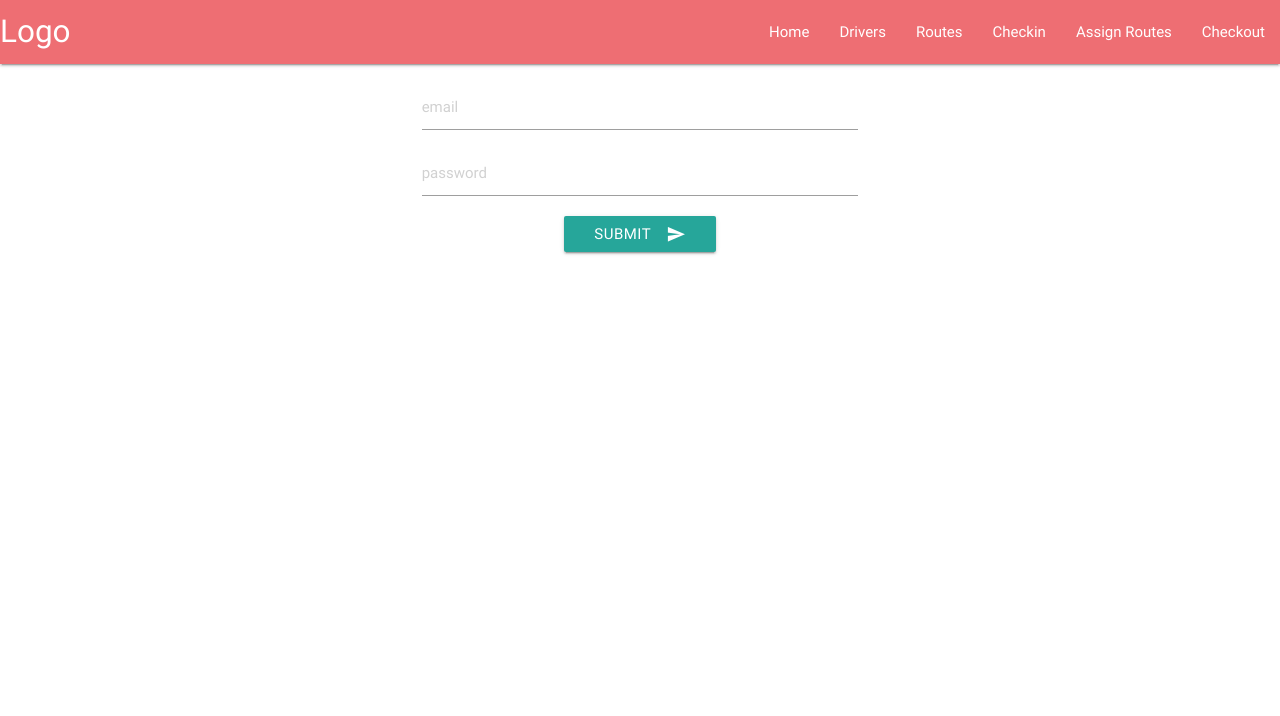
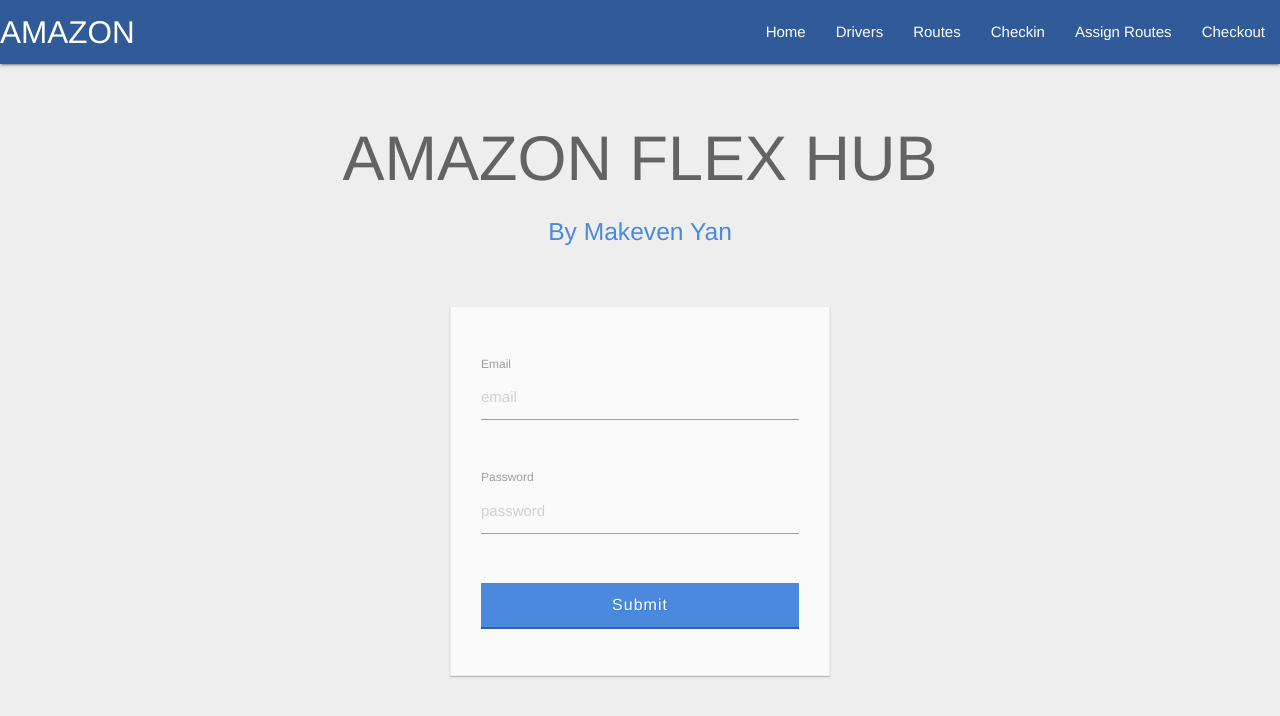
Before and after one commit to k3vinyan/amznhub, a Django app: page /login/ in a window 1280 px wide. Shown: the top 716 px of the page. Before the commit the page ends 255 px from the top, so only its background shows below. Run offline with Django 3.2, Linux system fonts and the light colour scheme; grey boxes are pictures that could not be loaded.

Commit message:
add amazon logo and create static/images and static/css folders

```diff
--- /dev/null
+++ b/login/static/css/login.css
@@ -0,0 +1,208 @@
+/* error icon */
+.panel-heading > i{
+  vertical-align: middle !important;
+}
+.error {
+  color: #D32F2F;
+}
+
+input.test {
+   width: 50%;
+}
+
+.nav-wrapper {
+  background-color: #305b98;
+}
+
+.light-indigo {
+  color: #3F51B5;
+}
+
+* { box-sizing:border-box; }
+
+body {
+	font-family: Helvetica;
+	background: #eee;
+  -webkit-font-smoothing: antialiased;
+}
+
+hgroup {
+	text-align:center;
+	margin-top: 4em;
+}
+
+h1, h3 { font-weight: 300; }
+
+h1 { color: #636363; }
+
+h5 { color: #4a89dc; }
+
+form {
+	width: 380px;
+	margin: 4em auto;
+	padding: 3em 2em 2em 2em;
+	background: #fafafa;
+	border: 1px solid #ebebeb;
+	box-shadow: rgba(0,0,0,0.14902) 0px 1px 1px 0px,rgba(0,0,0,0.09804) 0px 1px 2px 0px;
+}
+
+.group {
+	position: relative;
+	margin-bottom: 45px;
+}
+
+input {
+	font-size: 18px;
+	padding: 10px 10px 10px 5px;
+	-webkit-appearance: none;
+	display: block;
+	background: #fafafa;
+	color: #636363;
+	width: 100%;
+	border: none;
+	border-radius: 0;
+	border-bottom: 1px solid #757575;
+}
+
+input:focus { outline: none; }
+
+/* active */
+
+input:focus ~ .bar:before, input:focus ~ .bar:after { width: 50%; }
+
+
+/* Highlight */
+
+.highlight {
+	position: absolute;
+	height: 60%;
+	width: 100px;
+	top: 25%;
+	left: 0;
+	pointer-events: none;
+	opacity: 0.5;
+}
+
+
+/* active */
+
+input:focus ~ .highlight {
+	animation: inputHighlighter 0.3s ease;
+}
+
+
+/* Animations */
+
+@keyframes inputHighlighter {
+	from { background: #4a89dc; }
+	to 	{ width: 0; background: transparent; }
+}
+
+
+/* Button */
+
+.button {
+  position: relative;
+  display: inline-block;
+  padding: 12px 24px;
+  margin: .3em 0 1em 0;
+  width: 100%;
+  vertical-align: middle;
+  color: #fff;
+  font-size: 16px;
+  line-height: 20px;
+  -webkit-font-smoothing: antialiased;
+  text-align: center;
+  letter-spacing: 1px;
+  background: transparent;
+  border: 0;
+  border-bottom: 2px solid #3160B6;
+  cursor: pointer;
+  transition: all 0.15s ease;
+}
+.button:focus { outline: 0; }
+
+
+/* Button modifiers */
+
+.buttonBlue {
+  background: #4a89dc;
+  text-shadow: 1px 1px 0 rgba(39, 110, 204, .5);
+}
+
+.buttonBlue:hover { background: #357bd8; }
+
+
+/* Ripples container */
+
+.ripples {
+  position: absolute;
+  top: 0;
+  left: 0;
+  width: 100%;
+  height: 100%;
+  overflow: hidden;
+  background: transparent;
+}
+
+
+/* Ripples circle */
+
+.ripplesCircle {
+  position: absolute;
+  top: 50%;
+  left: 50%;
+  transform: translate(-50%, -50%);
+  opacity: 0;
+  width: 0;
+  height: 0;
+  border-radius: 50%;
+  background: rgba(255, 255, 255, 0.25);
+}
+
+.ripples.is-active .ripplesCircle {
+  animation: ripples .4s ease-in;
+}
+
+
+/* Ripples animation */
+
+@keyframes ripples {
+  0% { opacity: 0; }
+
+  25% { opacity: 1; }
+
+  100% {
+    width: 200%;
+    padding-bottom: 200%;
+    opacity: 0;
+  }
+}
+
+footer { text-align: center; }
+
+footer p {
+	color: #888;
+	font-size: 13px;
+	letter-spacing: .4px;
+}
+
+footer a {
+	color: #4a89dc;
+	text-decoration: none;
+	transition: all .2s ease;
+}
+
+footer a:hover {
+	color: #666;
+	text-decoration: underline;
+}
+
+footer img {
+	width: 80px;
+	transition: all .2s ease;
+}
+
+footer img:hover { opacity: .83; }
+
+footer img:focus , footer a:focus { outline: none; }
--- a/login/static/login.css
+++ /dev/null
@@ -1,7 +0,0 @@
-/* error icon */
-.panel-heading > i{
-  vertical-align: middle !important;
-}
-.error {
-  color: red;
-}
--- a/login/templates/login/index.html
+++ b/login/templates/login/index.html
@@ -3,31 +3,29 @@
 {% block content %}
 
 <div class="container">
-  <div class="row">
-
-  </div>
-  <div class="row">
-    <div class="col s3">
-
+  <hgroup>
+    <h1>AMAZON FLEX HUB</h1>
+    <h5>By Makeven Yan</h5>
+  </hgroup>
+  <form action="" id="login" method="POST" id="login-form">
+    {% csrf_token %}
+    <div class="group">
+      <label>Email</label>
+      <input type="text" name="email" placeholder="email"/>
     </div>
-    <div class="col s6">
-      <form action="" id="login" method="POST" id="login-form" class="center-align">
-        {% csrf_token %}
-        <input name="email" type="text" placeholder="email" />
-        <input name="password" type="password" placeholder="password" />
-        <button class="btn waves-effect waves-light" type="submit" name="login-form">Submit
-         <i class="material-icons right">send</i>
-       </button>
-      </form>
-      {%if error %}
-      <div class="center-align">
-        <p class="error panel-heading"><i class="material-icons">error</i>{{error}}</p>
-      </div>
-      {% endif %}
+    <div class="group">
+      <label>Password</label>
+      <input type="password" name="password" placeholder="password" />
     </div>
-    <div class="col s3">
-    </div>
-  </div>
+    <button type="submit" class="button buttonBlue" name="login-form">Submit
+      <div class="ripples buttonRipples"><span class="ripplesCircle"></span></div>
+    </button>
+  </form>
 </div>
 
+<footer><a href="http://www.polymer-project.org/" target="_blank"><img src="https://www.polymer-project.org/images/logos/p-logo.svg"></a>
+  <p>You Gotta Love <a href="http://www.polymer-project.org/" target="_blank">Google</a></p>
+</footer>
+
+
 {% endblock %}
--- a/login/templates/login/layout.html
+++ b/login/templates/login/layout.html
@@ -4,18 +4,17 @@
   <meta charset="UTF-8">
   <meta name="viewport" content="width=device-width, initial-scale=1.0">
   <meta http-equiv="X-UA-Compatible" content="ie=edge">
-  {% load staticfiles %}
-  <link href="{% static 'login.css' %}" rel="stylesheet" />
-  <link rel="sytlesheet" type="text/css" href="{% static 'operations/checking.css' %}" >
   <link rel="stylesheet" type="text/css" href="https://cdnjs.cloudflare.com/ajax/libs/materialize/0.100.2/css/materialize.min.css">
   <link href="https://fonts.googleapis.com/icon?family=Material+Icons" rel="stylesheet">
+  {% load staticfiles %}
+  <link href="{% static 'css/login.css' %}" rel="stylesheet" />
   <script src="http://code.jquery.com/jquery-3.3.1.min.js" integrity="sha256-FgpCb/KJQlLNfOu91ta32o/NMZxltwRo8QtmkMRdAu8=" crossorigin="anonymous"></script>
   <title>Flex Hub</title>
 </head>
 <body>
   <nav>
     <div class="nav-wrapper">
-      <a href="#" class="brand-logo">Logo</a>
+      <a href="#" class="brand-logo"> AMAZON</a>
       <ul id="nav-mobile" class="right hide-on-med-and-down">
         <li><a href="../home">Home</a></li>
         <li><a href="../operations/add_drivers">Drivers</a></li>
```
Also changed, not shown: login/static/images/logo1.png (added), login/static/images/logo2.png (added).
